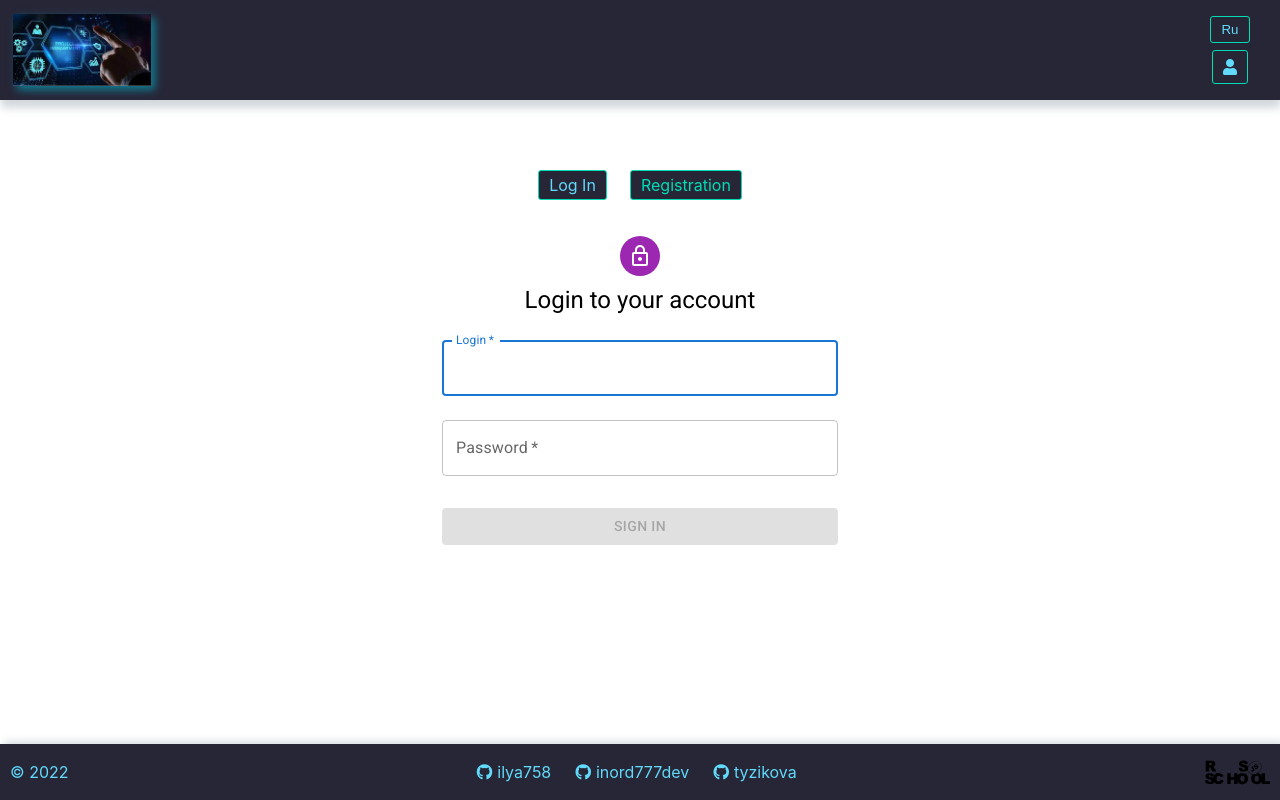
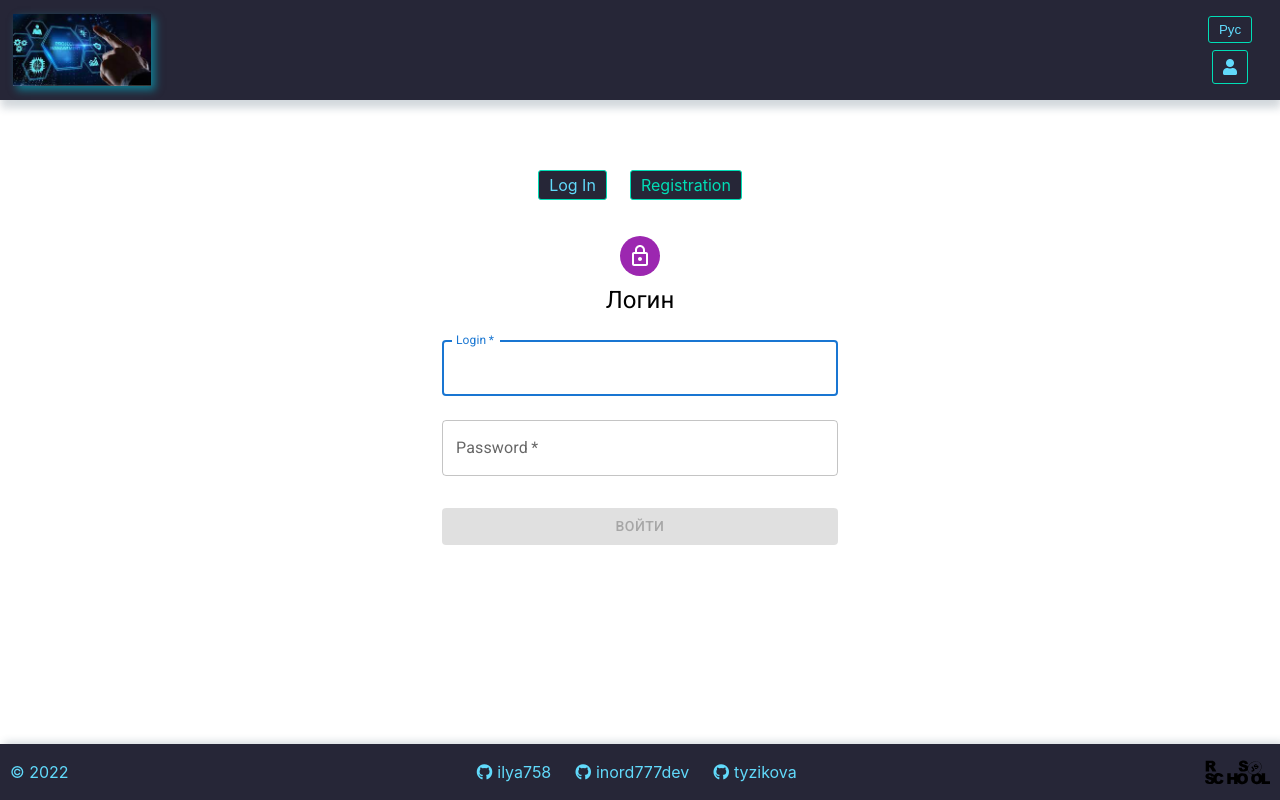
Before and after one commit to Ilya758/project-management-app, a React (Create React App) app: page /authentication/login in a window 1280 px wide. Built offline with nearby package versions, Linux system fonts and the light colour scheme; a web font is replaced by a local one.

Commit message:
feat: add i18n

```diff
--- a/package.json
+++ b/package.json
@@ -23,10 +23,13 @@
     "eslint-config-prettier": "^8.5.0",
     "eslint-config-react": "^1.1.7",
     "eslint-plugin-prettier": "^4.0.0",
+    "i18next": "^21.8.3",
+    "i18next-browser-languagedetector": "^6.1.4",
     "node-sass": "^7.0.1",
     "prettier": "^2.6.2",
     "react": "^18.1.0",
     "react-dom": "^18.1.0",
+    "react-i18next": "^11.16.9",
     "react-redux": "^8.0.1",
     "react-router-dom": "^6.3.0",
     "react-scripts": "5.0.1",
--- a/src/App.tsx
+++ b/src/App.tsx
@@ -1,3 +1,4 @@
+import './i18n/config';
 import { Navigate, Route, Routes } from 'react-router-dom';
 import BoardPage from './components/BoardPage/BoardPage';
 import HomePage from './components/HomePage/HomePage';
--- a/src/components/Header/Authorization.tsx
+++ b/src/components/Header/Authorization.tsx
@@ -1,11 +1,24 @@
+import { useState } from 'react';
+import { useTranslation } from 'react-i18next';
 import { NavLink } from 'react-router-dom';
 import { LANGUAGE } from '../../constants/utils';
 import './Header.scss';
 
 export const Authorization = () => {
+  const { t, i18n } = useTranslation();
+  const [lang, setLang] = useState(LANGUAGE.En);
+
+  const onLangChange = () => {
+    const nextLang = lang == LANGUAGE.En ? LANGUAGE.Ru : LANGUAGE.En;
+    i18n.changeLanguage(nextLang);
+    setLang(nextLang);
+  };
+
   return (
     <nav className="nav">
-      <button className="language">{LANGUAGE[0]}</button>
+      <button className="language" onClick={onLangChange}>
+        {t('language.ru')}
+      </button>
       <NavLink to="/authentication/login" className="signUp">
         <i className="fas fa-user" aria-hidden="true"></i>
       </NavLink>
--- a/src/components/LoginPage/LoginPage.tsx
+++ b/src/components/LoginPage/LoginPage.tsx
@@ -4,8 +4,10 @@ import authService from '../../services/services.auth';
 import Button from '@mui/material/Button';
 import { Alert, Avatar, Box, Container, TextField, Typography } from '@mui/material';
 import LockOutlinedIcon from '@mui/icons-material/LockOutlined';
+import { useTranslation } from 'react-i18next';
 
 const LoginPage = () => {
+  const { t } = useTranslation();
   const navigate = useNavigate();
   const [login, setLogin] = useState('');
   const [password, setPassword] = useState('');
@@ -42,7 +44,7 @@ const LoginPage = () => {
           <LockOutlinedIcon />
         </Avatar>
         <Typography component="h1" variant="h5">
-          Login to your account
+          {t('login.title')}
         </Typography>
         <Box component="form" onSubmit={handleSubmit} noValidate sx={{ mt: 1 }}>
           <TextField
@@ -72,7 +74,7 @@ const LoginPage = () => {
             sx={{ mt: 3, mb: 2 }}
             disabled={!login.length || !password.length}
           >
-            Sign In
+            {t('login.signin')}
           </Button>
           {error && <Alert severity="error">{error}</Alert>}
         </Box>
--- a/src/constants/utils.tsx
+++ b/src/constants/utils.tsx
@@ -1 +1,4 @@
-export const LANGUAGE = ['Ru', 'En'];
+export enum LANGUAGE {
+  En = 'en',
+  Ru = 'ru',
+}
--- /dev/null
+++ b/src/i18n/config.ts
@@ -0,0 +1,28 @@
+import i18n from 'i18next';
+import { initReactI18next } from 'react-i18next';
+import LanguageDetector from 'i18next-browser-languagedetector';
+
+import ns1En from './en/ns1.json';
+import ns1Ru from './ru/ns1.json';
+
+export const defaultNS = 'ns1';
+export const resources = {
+  en: {
+    ns1: ns1En,
+  },
+  ru: {
+    ns1: ns1Ru,
+  },
+} as const;
+
+i18n
+  .use(LanguageDetector)
+  .use(initReactI18next)
+  .init({
+    lng: 'ru',
+    ns: ['ns1'],
+    defaultNS,
+    resources,
+  })
+  .then(() => {})
+  .catch(() => {});
--- /dev/null
+++ b/src/i18n/en/ns1.json
@@ -0,0 +1,10 @@
+{
+  "language": {
+    "en": "Eng",
+    "ru": "Rus"
+  },
+  "login": {
+    "title": "Login",
+    "signin": "Sign In"
+  }
+}
--- /dev/null
+++ b/src/i18n/ru/ns1.json
@@ -0,0 +1,10 @@
+{
+  "language": {
+    "en": "Анг",
+    "ru": "Руc"
+  },
+  "login": {
+    "title": "Логин",
+    "signin": "Войти"
+  }
+}
```
Also changed, not shown: 1 other file (tests, documents, lock files or other folders).
